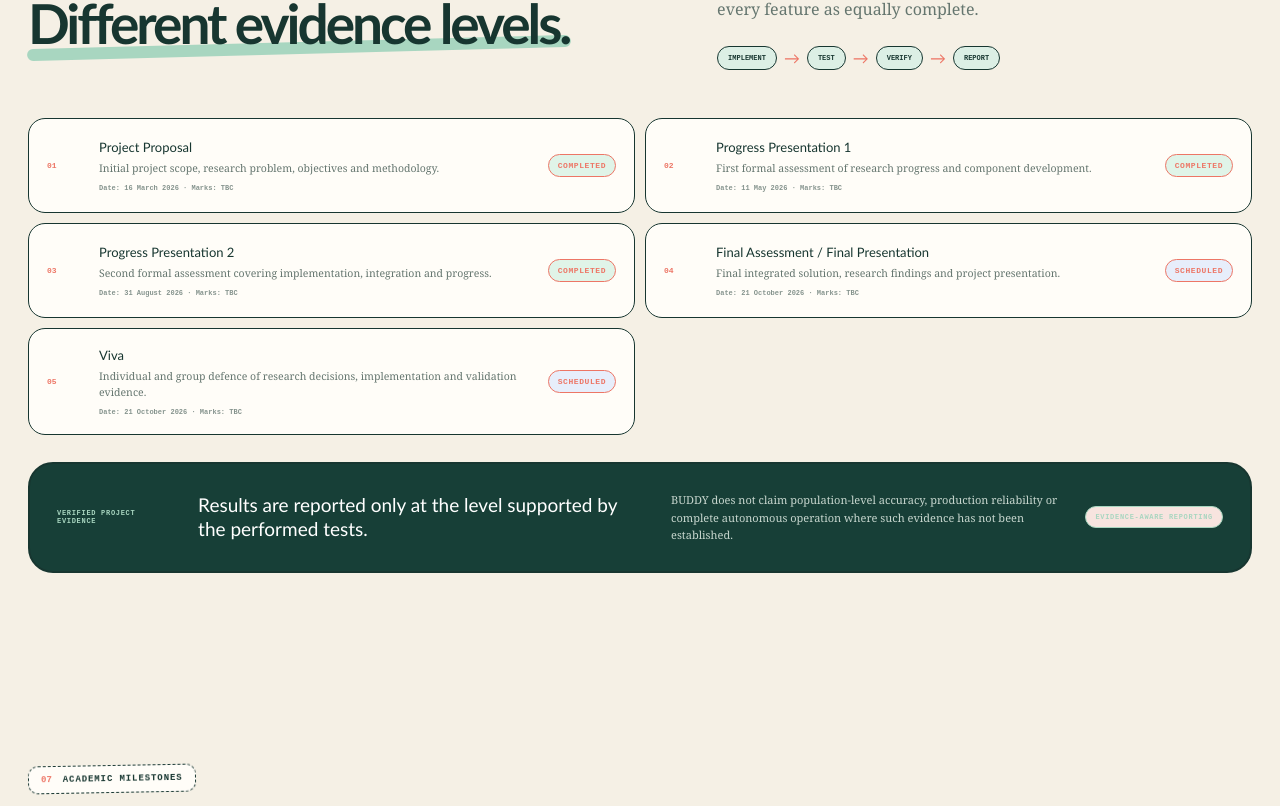
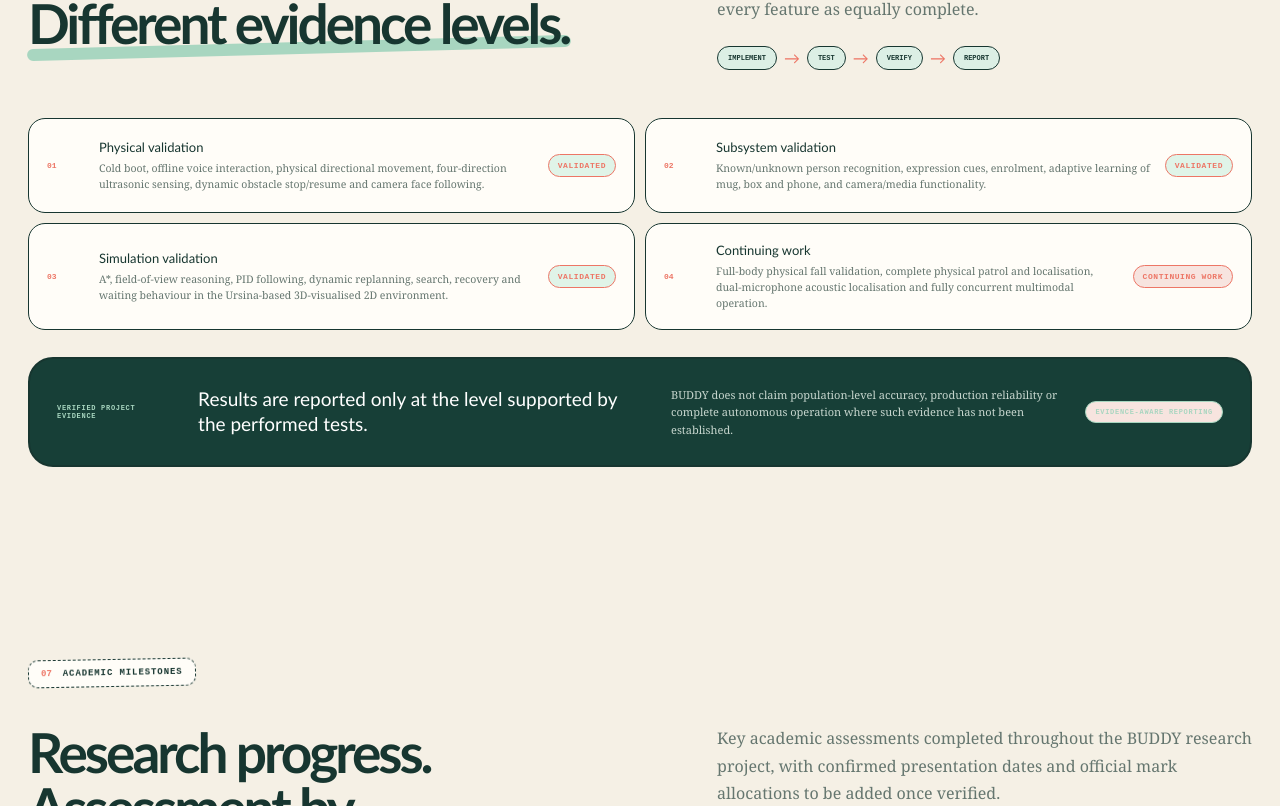
Before and after one commit to Exacdaktylos/RP-SE-026-040-Website, a Next.js app: page / in a window 1280 px wide. Shown: the part 5814-6620 px from the top of the page. Built offline with nearby package versions, Linux system fonts and the light colour scheme.

Commit message:
Add confirmed assessment milestone dates

```diff
--- a/app/page.tsx
+++ b/app/page.tsx
@@ -1073,22 +1073,65 @@ export default function Home() {
         </div>
 
         <div className="milestone-list">
-  {milestones.map(([number, title, desc, date, marks, status]) => (
-    <article key={number}>
-      <span>{number}</span>
-
-      <div>
-        <h3>{title}</h3>
-        <p>{desc}</p>
-
-        <small>
-          Date: {date} · Marks: {marks}
-        </small>
-      </div>
-
-      <Status>{status}</Status>
-    </article>
-  ))}
+  <article>
+    <span>01</span>
+
+    <div>
+      <h3>Physical validation</h3>
+      <p>
+        Cold boot, offline voice interaction, physical directional
+        movement, four-direction ultrasonic sensing, dynamic obstacle
+        stop/resume and camera face following.
+      </p>
+    </div>
+
+    <Status>Validated</Status>
+  </article>
+
+  <article>
+    <span>02</span>
+
+    <div>
+      <h3>Subsystem validation</h3>
+      <p>
+        Known/unknown person recognition, expression cues, enrolment,
+        adaptive learning of mug, box and phone, and camera/media
+        functionality.
+      </p>
+    </div>
+
+    <Status>Validated</Status>
+  </article>
+
+  <article>
+    <span>03</span>
+
+    <div>
+      <h3>Simulation validation</h3>
+      <p>
+        A*, field-of-view reasoning, PID following, dynamic replanning,
+        search, recovery and waiting behaviour in the Ursina-based
+        3D-visualised 2D environment.
+      </p>
+    </div>
+
+    <Status>Validated</Status>
+  </article>
+
+  <article>
+    <span>04</span>
+
+    <div>
+      <h3>Continuing work</h3>
+      <p>
+        Full-body physical fall validation, complete physical patrol and
+        localisation, dual-microphone acoustic localisation and fully
+        concurrent multimodal operation.
+      </p>
+    </div>
+
+    <Status>Continuing work</Status>
+  </article>
 </div>
 
         <div className="evaluation-note">
@@ -1121,23 +1164,23 @@ export default function Home() {
           </h2>
 
           <p>
-            The final dates and allocated marks will be added from the official
-            module assessment schedule rather than estimated.
+  Key academic assessments completed throughout the BUDDY research
+  project, with confirmed presentation dates and official mark
+  allocations to be added once verified.
 </p>
         </div>
 
         <div className="milestone-list">
-          {milestones.map(([number, title, desc, status]) => (
+  {milestones.map(([number, title, desc, date, marks, status]) => (
     <article key={number}>
       <span>{number}</span>
 
       <div>
         <h3>{title}</h3>
-
         <p>{desc}</p>
 
         <small>
-                  Date / Marks: To be confirmed from official assessment sheet
+          Date: {date} · Marks: {marks}
         </small>
       </div>
 
```
Lines whose indentation alone changed are shown as unchanged.
